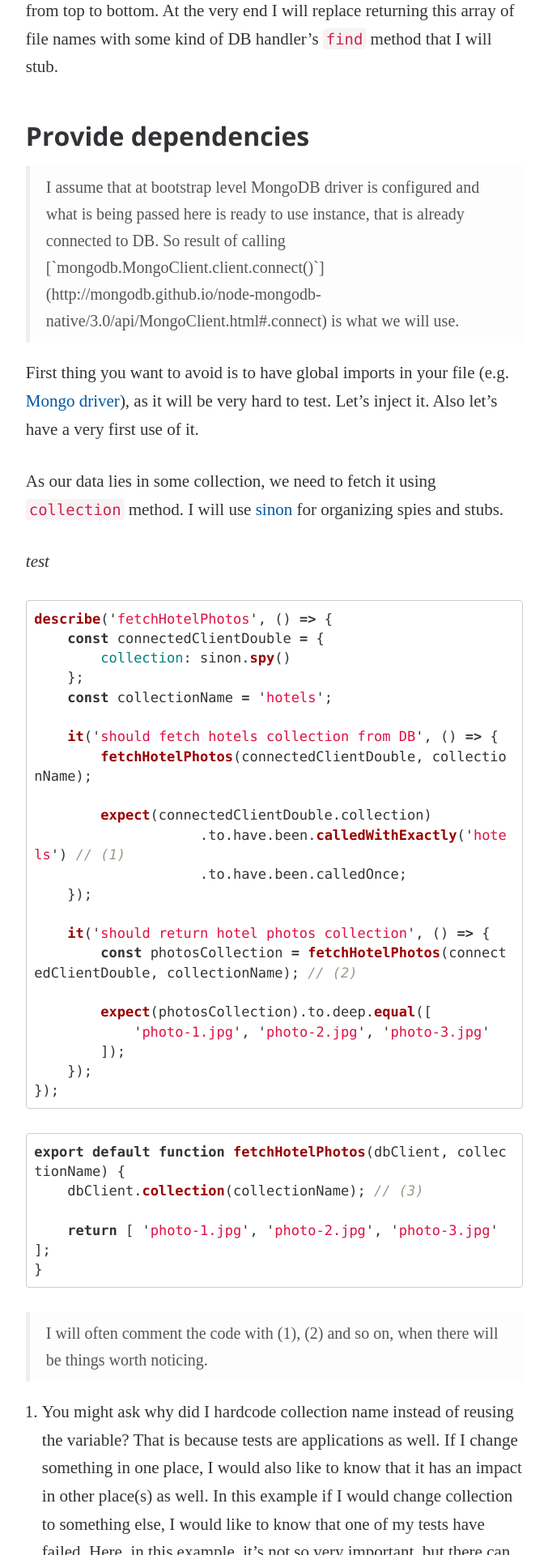
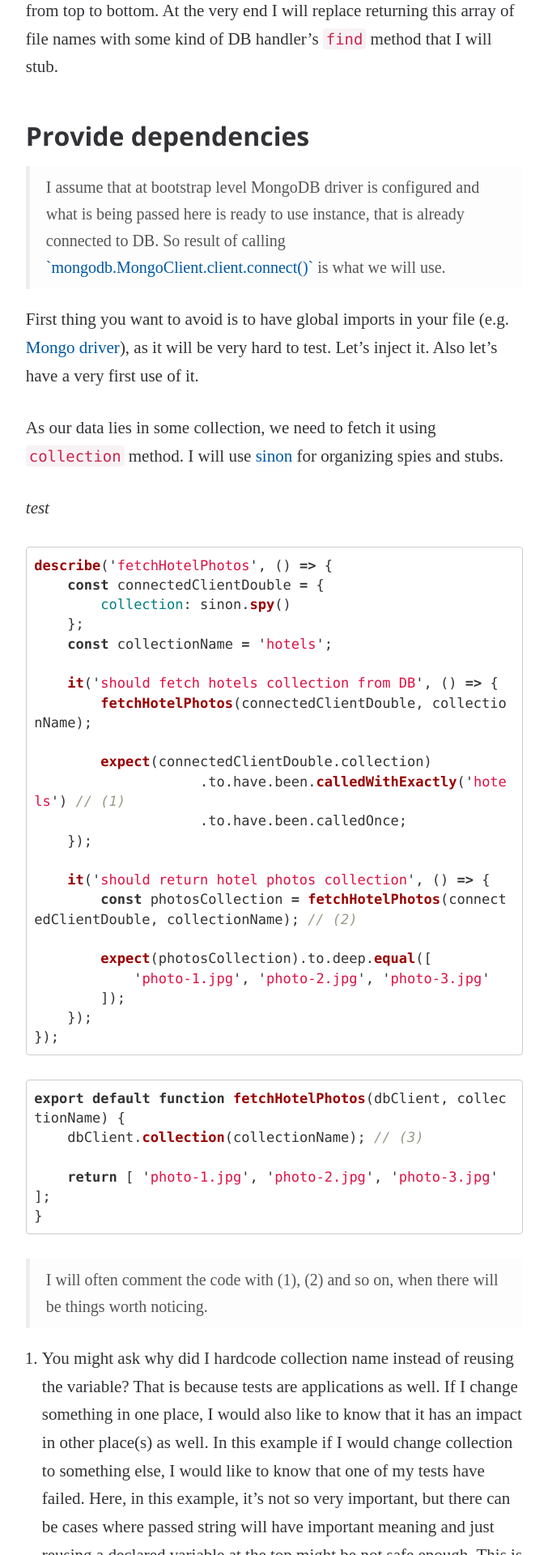
Before and after one commit to holidaycheck/tech-blog, a Jekyll site: the page built from _posts/2018-01-01-testing-code-that-isnt-there-yet.md, in a window 1280 px wide. Shown: the part 3080-5000 px from the top of the page at 81% size, without its empty margins (301-978 px from the left). Built offline with Jekyll 4.4.1, drawn with Linux system fonts in a browser that asks for light colours; some web fonts are replaced; some of the changed lines change nothing that is shown; some of the changed text lies outside the part shown.

Commit message:
Fix links in blockquotes

```diff
--- a/_posts/2018-01-01-testing-code-that-isnt-there-yet.md
+++ b/_posts/2018-01-01-testing-code-that-isnt-there-yet.md
@@ -96,7 +96,7 @@
 is ready to use instance, that is already connected to DB.
 
 So result of calling
-[`mongodb.MongoClient.client.connect()`](http://mongodb.github.io/node-mongodb-native/3.0/api/MongoClient.html#.connect)
+<a href="http://mongodb.github.io/node-mongodb-native/3.0/api/MongoClient.html#.connect">`mongodb.MongoClient.client.connect()`</a>
 is what we will use.
 </blockquote>
 
@@ -217,8 +217,8 @@
    but we will get to it. We will also reuse previously created `fetchHotelPhotos` function very soon.
 
 <blockquote>
-For route and HTTP request / response handling, I'll be using [Koa](http://koajs.com/),
-but you can use whatever you like, e.g. [Express](http://expressjs.com/).
+For route and HTTP request / response handling, I'll be using <a href="http://koajs.com/">Koa</a>,
+but you can use whatever you like, e.g. <a href="http://expressjs.com/">Express</a>.
 </blockquote>
 
 Koa expects, for each route, a function to be passed (we already have it, though it's empty),
```
